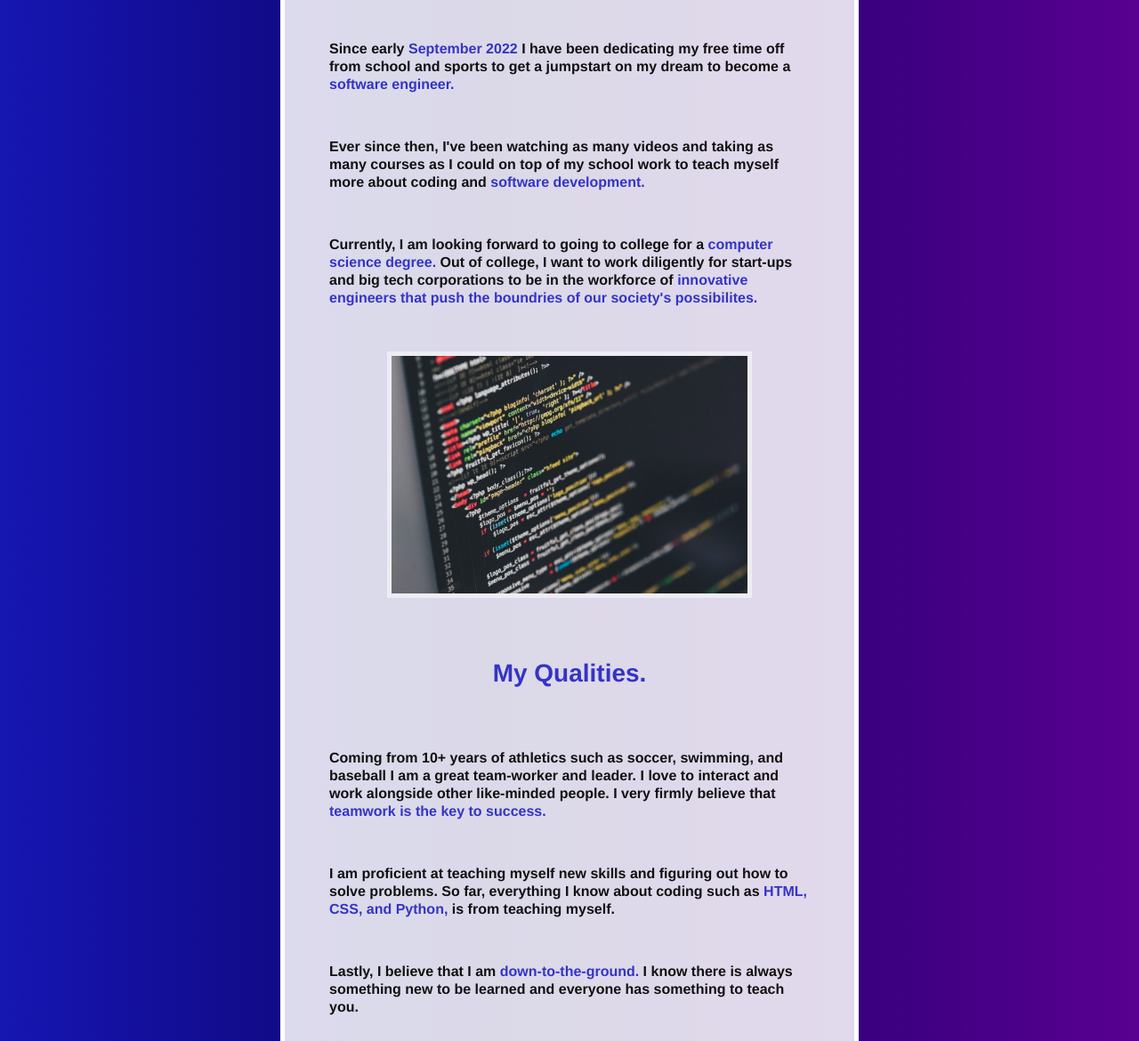
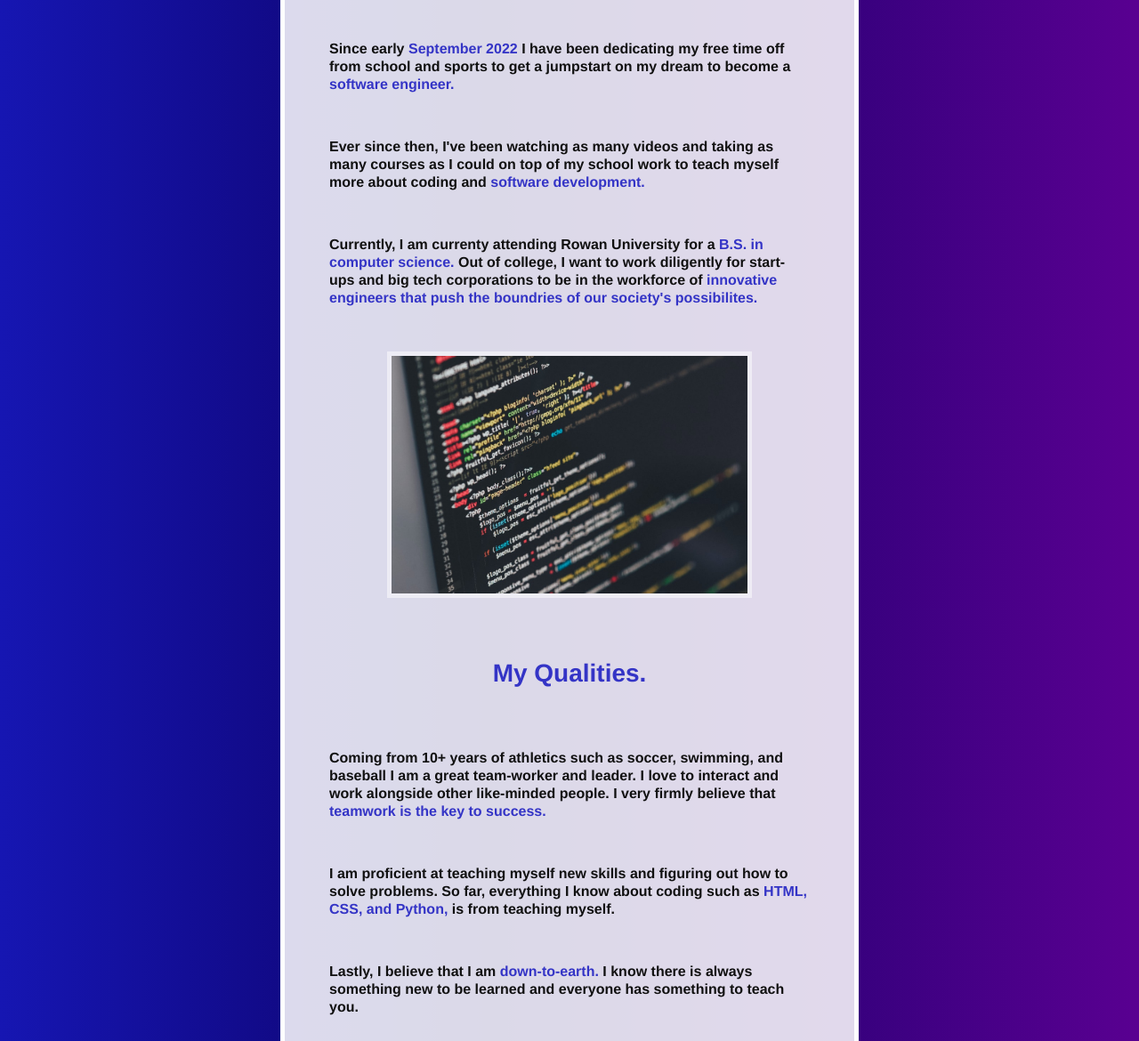
Before and after one commit to kaannj/kaannj.github.io, a plain HTML site: page index.html in a window 1280 px wide. Shown: the part 893-2063 px from the top of the page at 89% size. Drawn offline with Linux system fonts and the light colour scheme.

Commit message:
Information Update

```diff
--- a/index.html
+++ b/index.html
@@ -27,7 +27,7 @@
             <h3>Ever since then, I've been watching as many videos and taking as many courses as I could on top of my
                 school work to teach myself more about coding and <span class="emph">software development.</span>
             </h3>
-            <h3>Currently, I am looking forward to going to college for a <span class="emph"> computer science degree.</span>
+            <h3>Currently, I am currenty attending Rowan University for a <span class="emph"> B.S. in computer science.</span>
                 Out of college, I want to work diligently for start-ups and big tech corporations to be in the workforce
                 of <span class="emph">innovative engineers that push the boundries of our society's possibilites.</span>
             </h3>
@@ -42,7 +42,7 @@
                 such as <span class="emph">HTML, CSS, and Python,</span> is from teaching myself.
             </h3>
 
-            <h3>Lastly, I believe that I am <span class="emph">down-to-the-ground.</span>
+            <h3>Lastly, I believe that I am <span class="emph">down-to-earth.</span>
                 I know there is always something new to be learned and everyone has something to teach you.
             </h3>
             <img src="coding_stock_image_2.jpg" alt="Coding Stock Image" class="stock_image">
```
